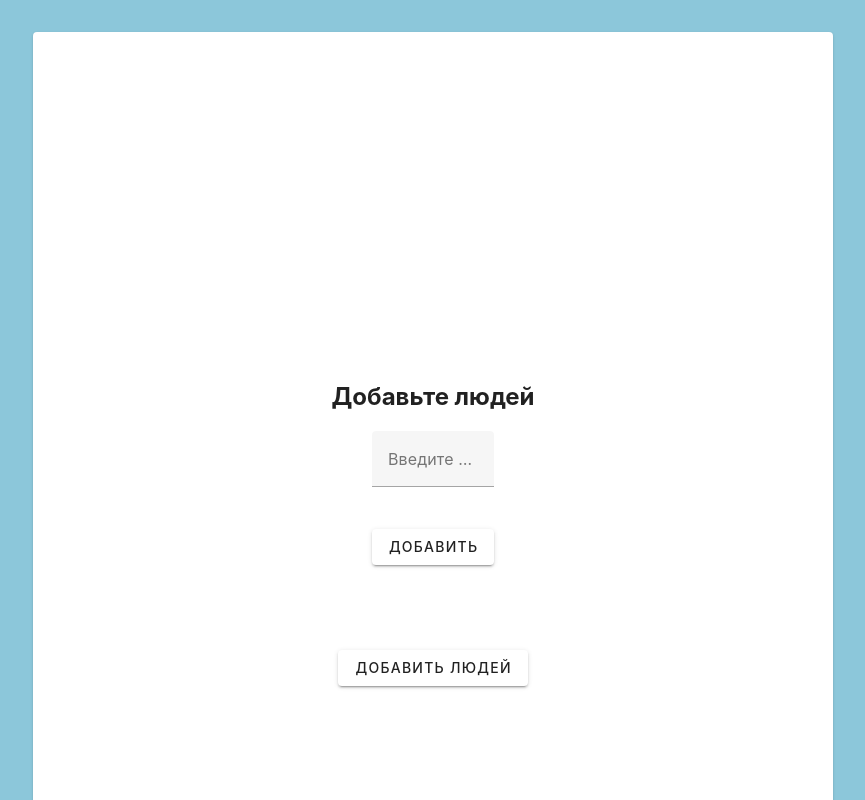
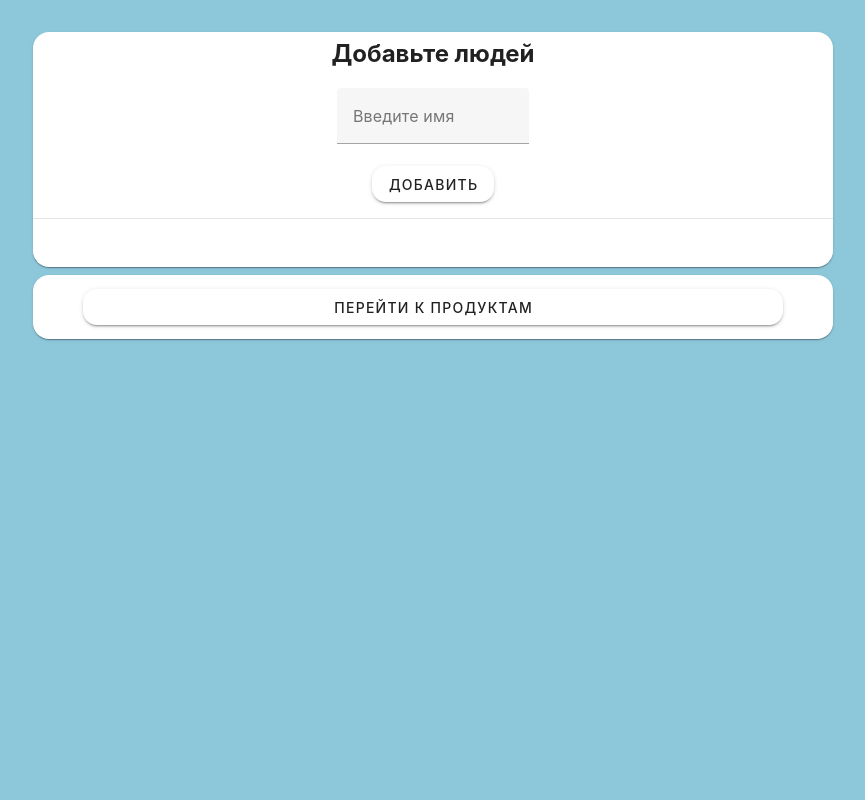
Before and after one commit to ZgerskiiM/splitchecks, a Vue app: page /addpeople in a window 1280 px wide. Shown: the top 800 px of the page, without its empty margins (207-1072 px from the left). Built offline with nearby package versions, Linux system fonts and the light colour scheme.

Commit message:
добавлены стили, иконки в юзеров

```diff
--- a/src/components/ProductList.vue
+++ b/src/components/ProductList.vue
@@ -84,3 +84,10 @@ const toggle = () => {
 
     <v-btn @click="toggle" class="mt-5">Итог</v-btn>
 </template>
+<style scoped lang="scss">
+
+
+  .v-btn {
+    border-radius: 15px;
+  }
+</style>
--- a/src/components/UserList.vue
+++ b/src/components/UserList.vue
@@ -32,32 +32,77 @@ const toogle = () => {
   }
 </script>
 <template>
+    <v-card
+  class="d-flex
+  flex-column
+  align-center
+  justify-start pt-1"
+  width="800px">
+    <h2>Добавьте людей</h2>
         <v-form v-model="valid" @submit.prevent="">
       <v-container>
         <v-text-field
         v-model="firstname"
         label="Введите имя"></v-text-field>
-        <v-btn class="mt-5" @click="addUser">Добавить</v-btn>
+        <v-btn  @click="addUser">Добавить</v-btn>
       </v-container>
     </v-form>
+    <v-divider></v-divider>
     <v-container>
-      <v-list class = "d-flex flex-row">
+      <v-list class = "d-flex flex-column align-start ">
         <v-list-item v-for="(person, index) in peopleStore.people" :key="person.id">
-          <v-list-item-content>{{ person.name }}
-          <v-list-item-action>
-            <v-btn icon @click="removeUser(index)">
+          <v-card>
+          <v-list-item-content class = "d-flex flex-row justify-start align-center mt-5 ">
+            <v-list-item-action class = "mr-5 pb-5 pl-4">
+            <v-btn icon = "mdi-close" @click="removeUser(index)">
             </v-btn>
           </v-list-item-action>
+          <v-text-field
+          readonly
+          variant="solo">
+            {{ person.name }}
+          </v-text-field>
         </v-list-item-content>
+        </v-card>
         </v-list-item>
       </v-list>
     </v-container>
-    <v-divider class="mt-5"></v-divider>
-    <v-btn @click="toogle">Добавить людей</v-btn>
+
+   </v-card>
+   <v-card class = "d-flex justify-center align-center mt-2"
+   height = "4em">
+    <v-btn  @click="toogle"
+    width = "50em">Перейти к продуктам</v-btn>
+    </v-card>
 </template>
 
-<style>
-v-btn {
-  background-color: rgb(0, 131, 246);
-}
+<style scoped lang="scss">
+  .v-btn {
+    border-radius: 1em
+  }
+
+  .v-text-field {
+    width: 12em
+  }
+
+  .v-list-item-avatar {
+    background-color: blue
+  }
+
+  .v-divider {
+    width: 50em
+  }
+
+  .v-card {
+    border-radius: 1em
+  }
+
+  .v-list-item {
+    .v-card {
+      border-radius:0em
+    }
+    .v-btn {
+      border-radius:10em
+    }
+  }
 </style>
--- a/src/pages/AddingPeople.vue
+++ b/src/pages/AddingPeople.vue
@@ -4,8 +4,9 @@ import UserList from '/src/components/UserList.vue';
 </script>
 
 <template>
-  <v-card class="d-flex flex-column align-center justify-center" width="800px" height="1000px" border-radius="40px" background-color="white">
-    <h2>Добавьте людей</h2>
+
       <UserList></UserList>
-  </v-card>
+
 </template>
+<style scoped lang="scss">
+</style>
--- a/src/style.scss
+++ b/src/style.scss
@@ -30,7 +30,7 @@ a:hover {
 body {
   margin: 0;
   display: flex;
-  place-items: center;
+  place-items: flex-start;
   min-width: 320px;
   min-height: 100vh;
 }
@@ -41,7 +41,7 @@ h1 {
 }
 
 button {
-  border-radius: 8px;
+  border-radius: 10em;
   border: 2px;
   padding: 0.6em 1.2em;
   font-size: 1em;
--- a/vite.config.js
+++ b/vite.config.js
@@ -6,3 +6,8 @@ import vuetify from 'vite-plugin-vuetify'
 export default defineConfig({
   plugins: [vue(),vuetify()],
 })
+vuetify({
+  styles: {
+    configFile: 'src/stlyle.scss',
+  },
+})
```
Also changed, not shown: src/pages/AddingChecks.vue (+7 -1 lines).
